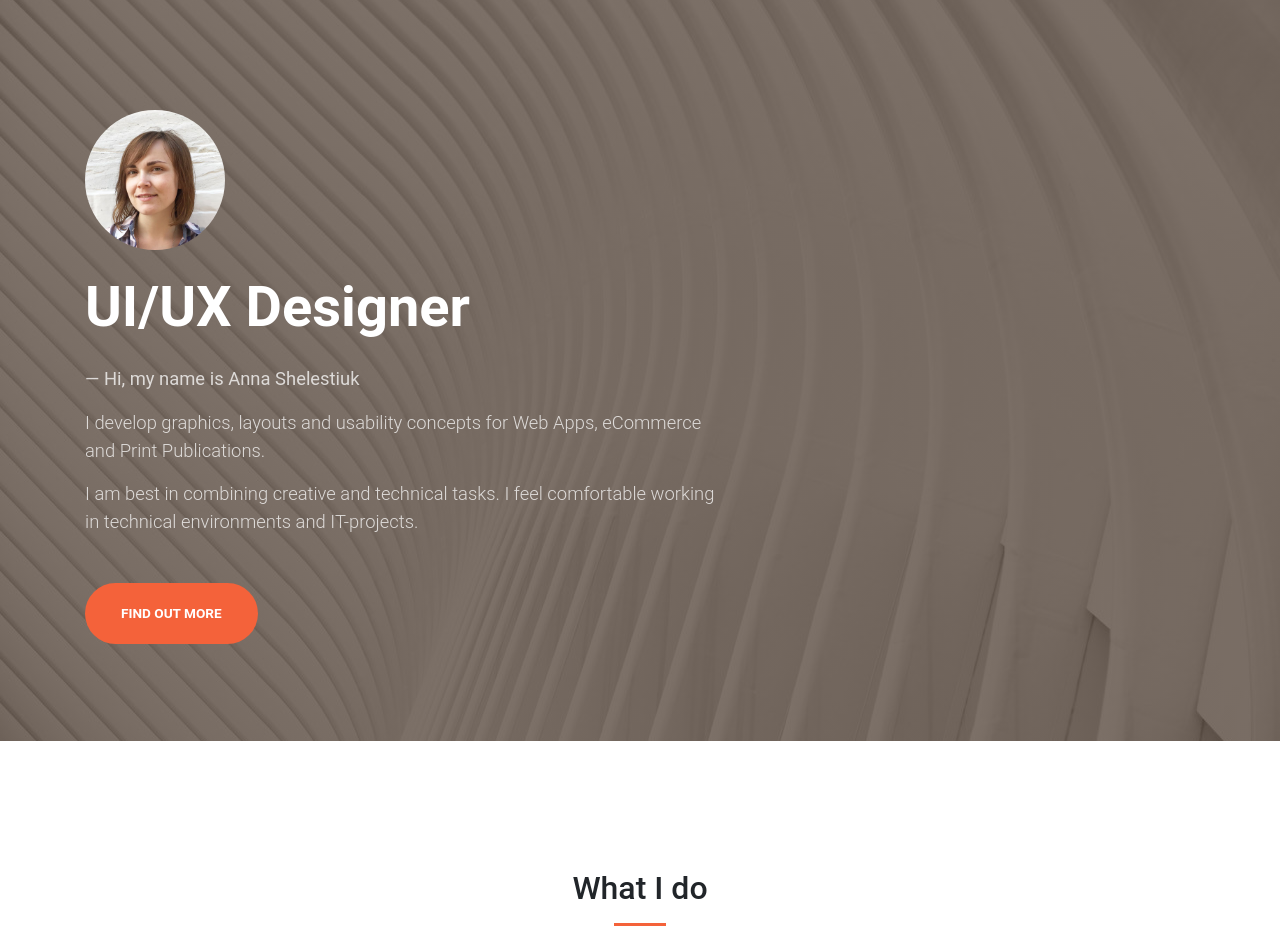
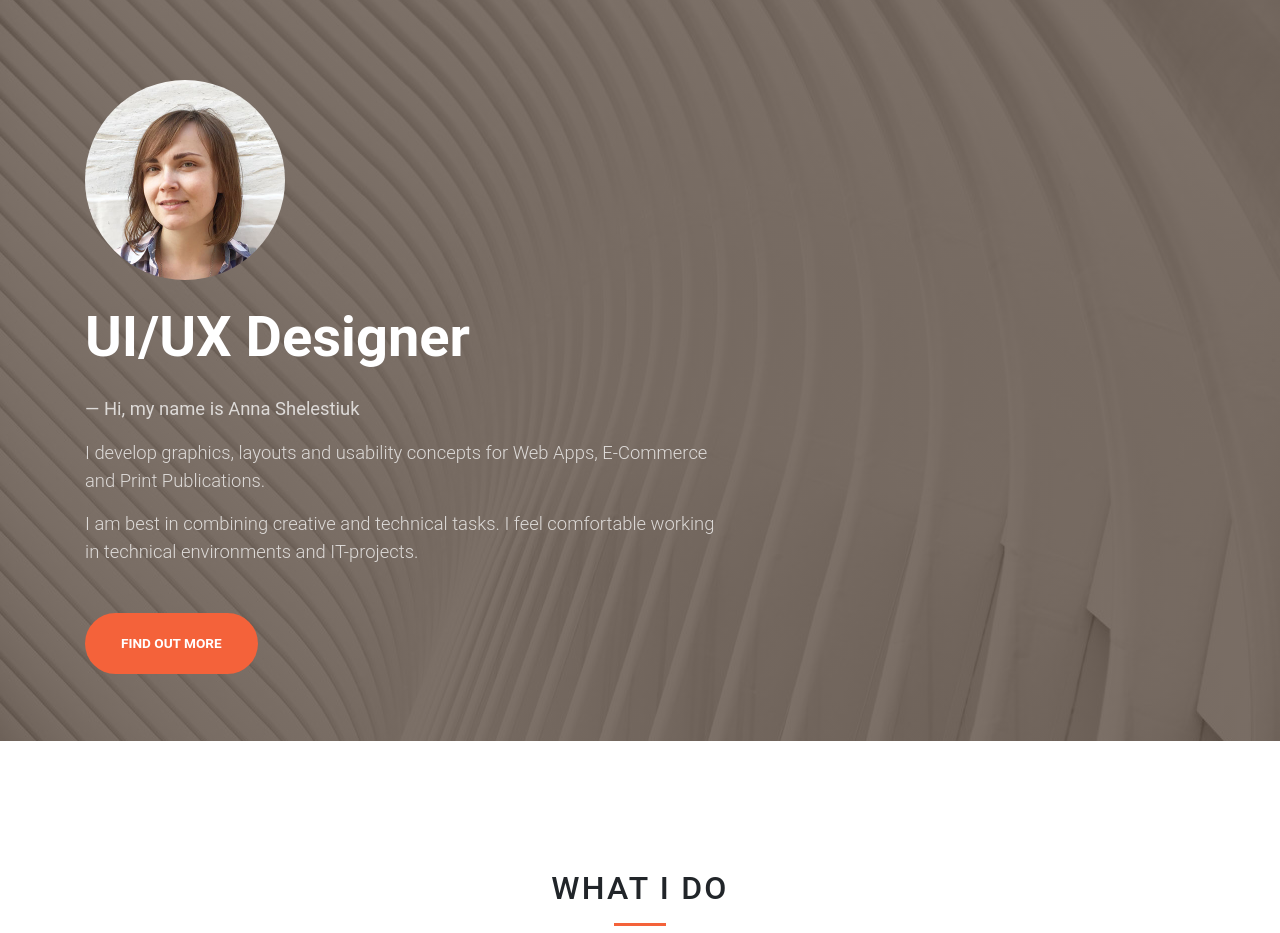
Before and after one commit to nyutash/annashel.com, a website with bundled scripts: page index.html in a window 1280 px wide. Shown: the part 59-992 px from the top of the page. Built offline with nearby package versions, Linux system fonts and the light colour scheme.

Commit message:
H2 uppercase

```diff
--- a/index.html
+++ b/index.html
@@ -34,6 +34,10 @@
     .text-white .text-muted{
       color: #aaa !important;
     }
+    h2, .h2{
+      text-transform: uppercase;
+      letter-spacing: 0.07em;
+        }
   </style>
 
 </head>
@@ -83,12 +87,12 @@
     <div class="container h-100">
       <div class="row h-100 align-items-center">
         <div class="col-lg-9 align-self-end text-white">
-          <div class="mb-6"><img width="140px"  src="img/anna-shelestiuk.jpg" class="circle mb-6" alt="Anna Shelestiuk"><br>&nbsp;</div>
+          <div class="mb-6"><img width="200px"  src="img/anna-shelestiuk.jpg" class="circle mb-6" alt="Anna Shelestiuk"><br>&nbsp;</div>
           <h1 class="text-white font-weight-bold mb-4">UI/UX Designer</h1>
         </div>
         <div class="col-lg-7 col-md-8 align-self-baseline">
           <p class="mb-3 text-white-75">&mdash;  Hi, my name is Anna Shelestiuk</p>
-          <p class="text-white-75 font-weight-light">I develop graphics, layouts and usability concepts for Web Apps, eCommerce and Print Publications. </p>
+          <p class="text-white-75 font-weight-light">I develop graphics, layouts and usability concepts for Web Apps, E-Commerce and Print Publications. </p>
 <p class="text-white-75 font-weight-light mb-5">
 I am best in combining creative and technical tasks. I feel comfortable working in technical environments and IT-projects.
 </p>
@@ -159,7 +163,7 @@ I am best in combining creative and technical tasks. I feel comfortable working
       <hr class="divider bg-primary my-4">
         <div class="row">
         <div class="col-lg-6 col-md-6 text-center mt-4 mb-4">
-          <img width="300" src="img/logo_ntuu.png" class="img-responsive mt-4" alt="NYUU logo">
+          <img width="280" src="img/logo_ntuu.png" class="img-responsive mt-4" alt="NYUU logo">
         </div>
         <div class="col-lg-6 col-md-6 text-left align-self-center">
             <p class="mt-4">I studied and graduated at the
@@ -311,7 +315,7 @@ I am best in combining creative and technical tasks. I feel comfortable working
       <hr class="divider bg-primary my-4">
       <div class="row">
         <div class="col-lg-6 col-md-6 text-center">
-          <img class="circle" width="300" src="img/annas-familie.jpg">
+          <img class="circle" width="280" src="img/annas-familie.jpg">
         </div>
         <div class="col-lg-6 col-md-6 text-left align-self-center">
             <p class="mt-4">I am a truly positive and life embracing person. I live with my husband in Kolding. We have a little daughter that is going to start primary school this summer. </p>
```
